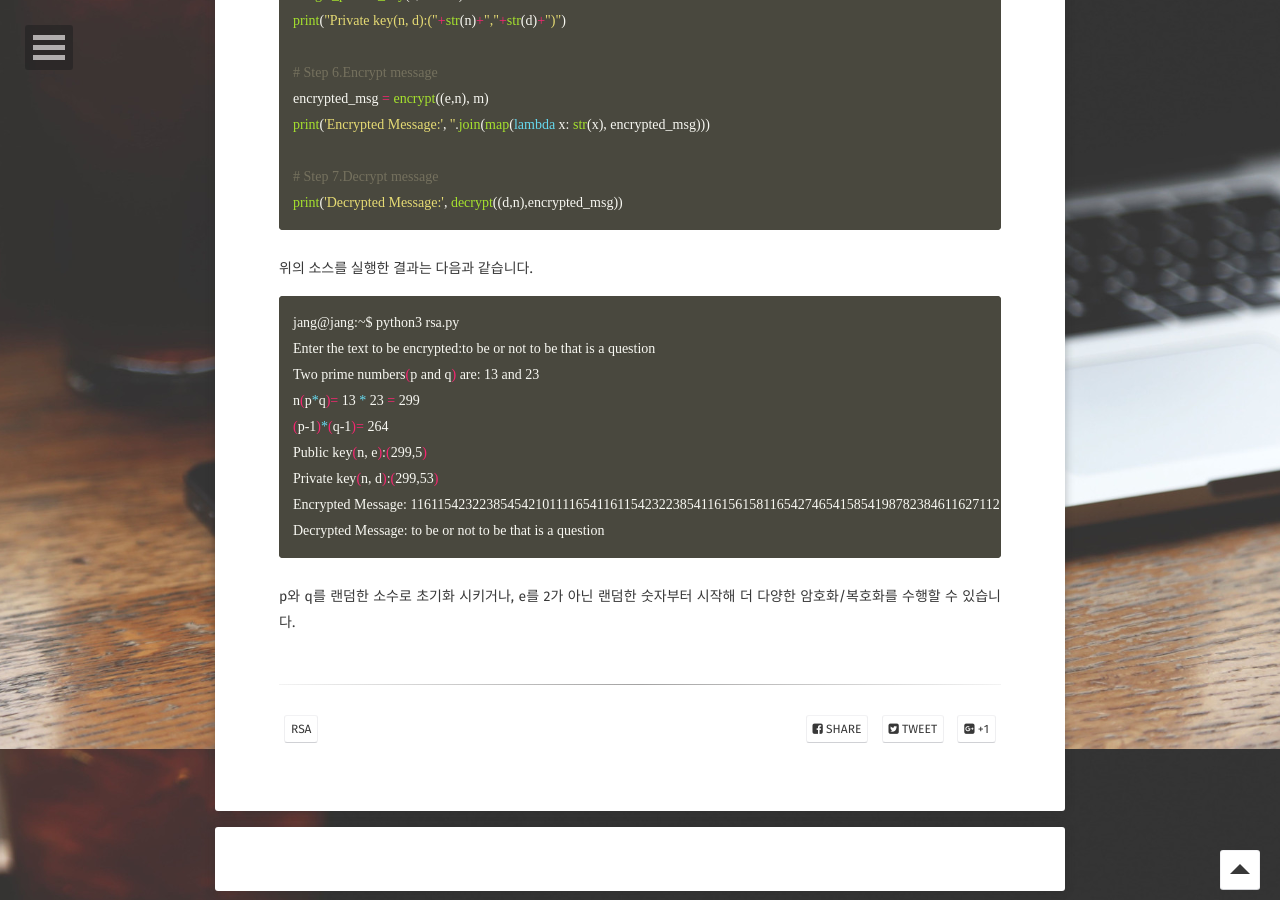
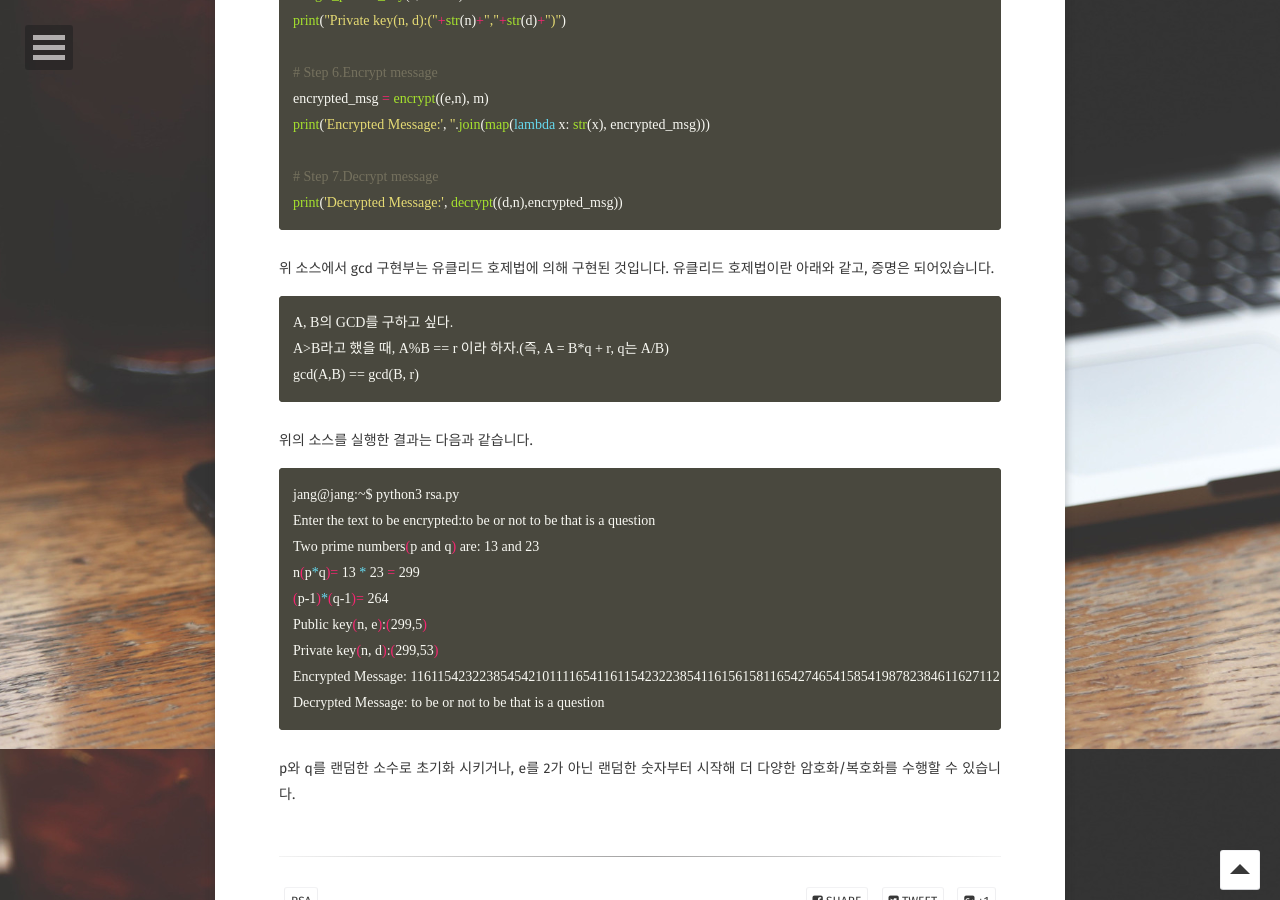
Before and after one commit to wkdtjsgur100/wkdtjsgur100.github.io, a Jekyll site: the page built from _posts/2017-09-21-RSA-algorithm.md, in a window 1280 px wide and 900 px high, scrolled down 2851 px. Built offline with Jekyll 4.4.1, drawn with Linux system fonts in a browser that asks for light colours; some web fonts are replaced; comment, search, counter and statistics services are not loaded.

Commit message:
RSA modified

````diff
--- a/_posts/2017-09-21-RSA-algorithm.md
+++ b/_posts/2017-09-21-RSA-algorithm.md
@@ -109,6 +109,14 @@ print('Encrypted Message:', ''.join(map(lambda x: str(x), encrypted_msg)))
 print('Decrypted Message:', decrypt((d,n),encrypted_msg))
 ```
 
+위 소스에서 gcd 구현부는 유클리드 호제법에 의해 구현된 것입니다. 유클리드 호제법이란 아래와 같고, 증명은 되어있습니다.
+
+```
+A, B의 GCD를 구하고 싶다.
+A>B라고 했을 때, A%B == r 이라 하자.(즉, A = B*q + r, q는 A/B)
+gcd(A,B) == gcd(B, r)
+```
+
 위의 소스를 실행한 결과는 다음과 같습니다.
 
 ``` shell
````
